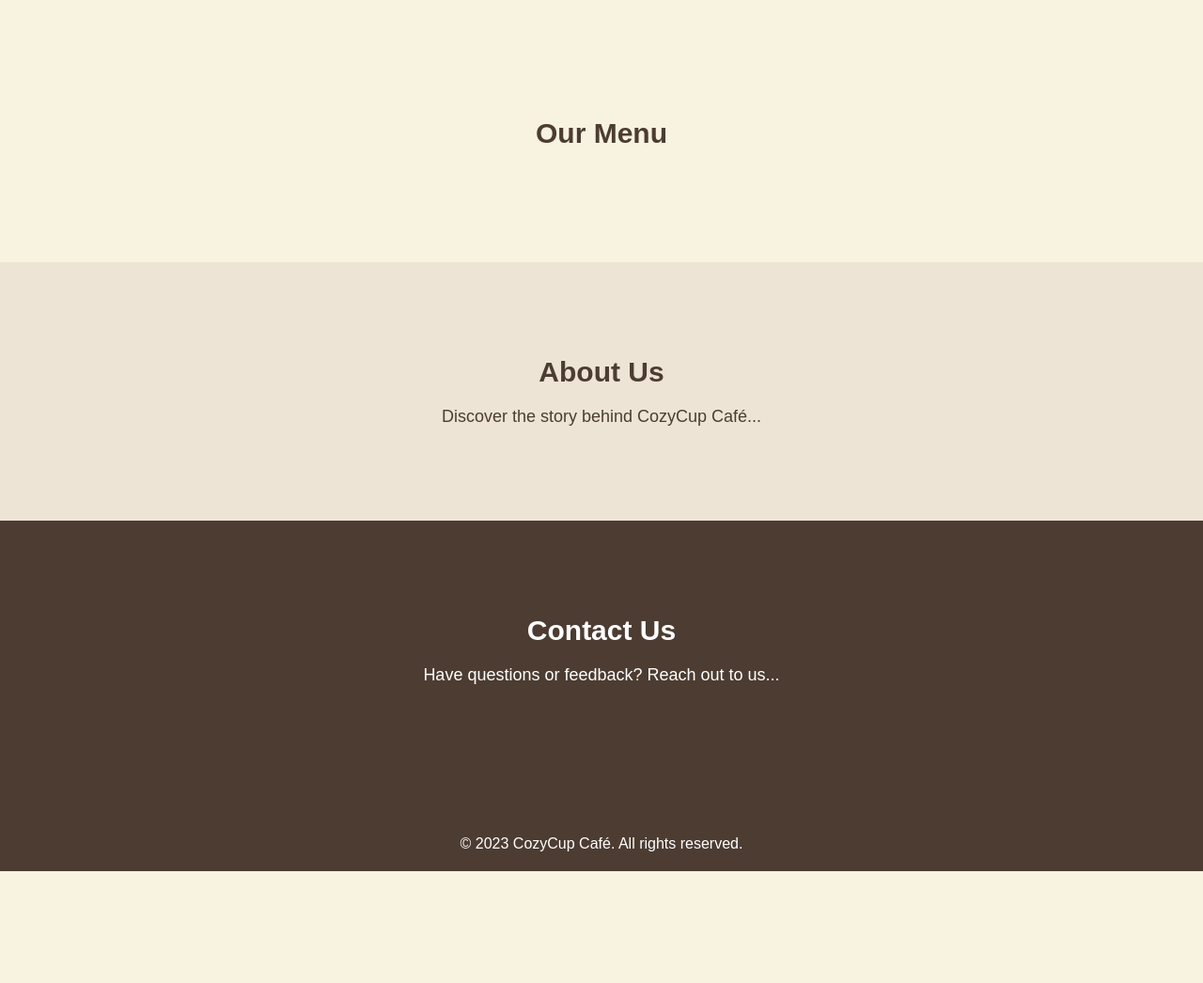
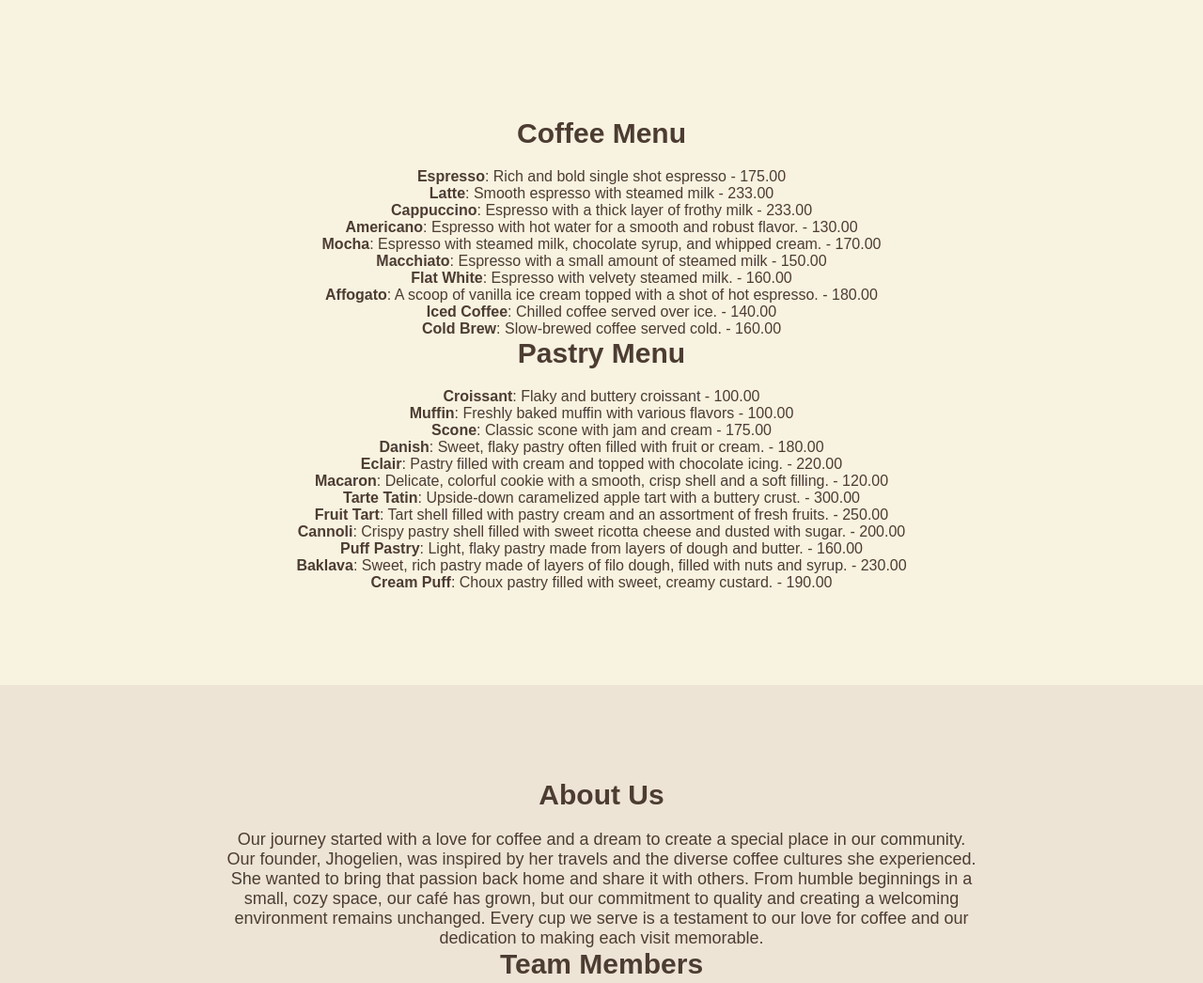
Before and after one commit to gelien0901/Cozycup_Linas_Vasquez, a plain HTML site: page index.html in a window 1280 px wide. Shown: the part 600-1646 px from the top of the page at 94% size. Before the commit the page ends 1527 px from the top, so only its background shows below. Drawn offline with Linux system fonts and the light colour scheme.

Commit message:
modify index

```diff
--- a/index.html
+++ b/index.html
@@ -10,7 +10,7 @@
     <header>
         <nav>
             <div class="logo">
-                <img src="img/logo.png" alt="CozyCup Café Logo">
+                <img src="logo.png" alt="CozyCup Café Logo">
             </div>
             <ul>
                 <li><a href="#home">Home</a></li>
@@ -23,23 +23,59 @@
 
     <section id="home" class="hero">
         <h1>Welcome to CozyCup Café</h1>
-        <p>Discover Your Perfect Brew</p>
+        <p>Sip, Relax, Repeat</p>
         <a href="#menu" class="cta-button">Explore Menu</a>
     </section>
 
     <section id="menu" class="menu">
-        <h2>Our Menu</h2>
-        <!-- Add menu items here -->
+        <h2>Coffee Menu</h2>
+        <ul>
+            <li><strong>Espresso</strong>: Rich and bold single shot espresso - 175.00</li>
+            <li><strong>Latte</strong>: Smooth espresso with steamed milk - 233.00</li>
+            <li><strong>Cappuccino</strong>: Espresso with a thick layer of frothy milk - 233.00</li>
+            <li><strong>Americano</strong>: Espresso with hot water for a smooth and robust flavor. - 130.00</li>
+            <li><strong>Mocha</strong>: Espresso with steamed milk, chocolate syrup, and whipped cream. - 170.00</li>
+            <li><strong>Macchiato</strong>: Espresso with a small amount of steamed milk - 150.00</li>
+            <li><strong>Flat White</strong>: Espresso with velvety steamed milk. - 160.00</li>
+            <li><strong>Affogato</strong>: A scoop of vanilla ice cream topped with a shot of hot espresso. - 180.00</li>
+            <li><strong>Iced Coffee</strong>: Chilled coffee served over ice. - 140.00</li>
+            <li><strong>Cold Brew</strong>: Slow-brewed coffee served cold. - 160.00</li>
+        </ul>
+        <h2>Pastry Menu</h2>
+        <ul>
+            <li><strong>Croissant</strong>: Flaky and buttery croissant - 100.00</li>
+            <li><strong>Muffin</strong>: Freshly baked muffin with various flavors - 100.00</li>
+            <li><strong>Scone</strong>: Classic scone with jam and cream - 175.00</li>
+            <li><strong>Danish</strong>: Sweet, flaky pastry often filled with fruit or cream. - 180.00</li>
+            <li><strong>Eclair</strong>: Pastry filled with cream and topped with chocolate icing. - 220.00</li>
+            <li><strong>Macaron</strong>: Delicate, colorful cookie with a smooth, crisp shell and a soft filling. - 120.00</li>
+            <li><strong>Tarte Tatin</strong>: Upside-down caramelized apple tart with a buttery crust. - 300.00</li>
+            <li><strong>Fruit Tart</strong>: Tart shell filled with pastry cream and an assortment of fresh fruits. - 250.00</li>
+            <li><strong>Cannoli</strong>: Crispy pastry shell filled with sweet ricotta cheese and dusted with sugar. - 200.00</li>
+            <li><strong>Puff Pastry</strong>: Light, flaky pastry made from layers of dough and butter. - 160.00</li>
+            <li><strong>Baklava</strong>: Sweet, rich pastry made of layers of filo dough, filled with nuts and syrup. - 230.00</li>
+            <li><strong>Cream Puff</strong>: Choux pastry filled with sweet, creamy custard. - 190.00</li>
+        </ul>
     </section>
 
     <section id="about" class="about">
         <h2>About Us</h2>
-        <p>Discover the story behind CozyCup Café...</p>
+        <p>Our journey started with a love for coffee and a dream to create a special place in our community.
+            Our founder, Jhogelien, was inspired by her travels and the diverse coffee cultures she experienced.
+            She wanted to bring that passion back home and share it with others. From humble beginnings in a small,
+            cozy space, our café has grown, but our commitment to quality and creating a welcoming environment remains
+            unchanged. Every cup we serve is a testament to our love for coffee and our dedication to making each visit memorable.</p>
+        <h2>Team Members</h2>
+        <h3>Jhogelien Linas</h3>
+            <img src="jhel.jpg" width="200" height="200">
+            <p>The owner of Cozycup cafe, 24 years old and believed in the saying "Time is Gold!"</p>
+        <h3>Charlene H. Vasquez</h3>
+            <p>A 23 years old, very simple,and owner's friend</p>
     </section>
 
     <section id="contact" class="contact">
         <h2>Contact Us</h2>
-        <p>Have questions or feedback? Reach out to us...</p>
+        <p>Email: jhogelienlinas0901@gmail.com/vcharlenevasquez98@gmail.com</p>
     </section>
 
     <footer>
```
